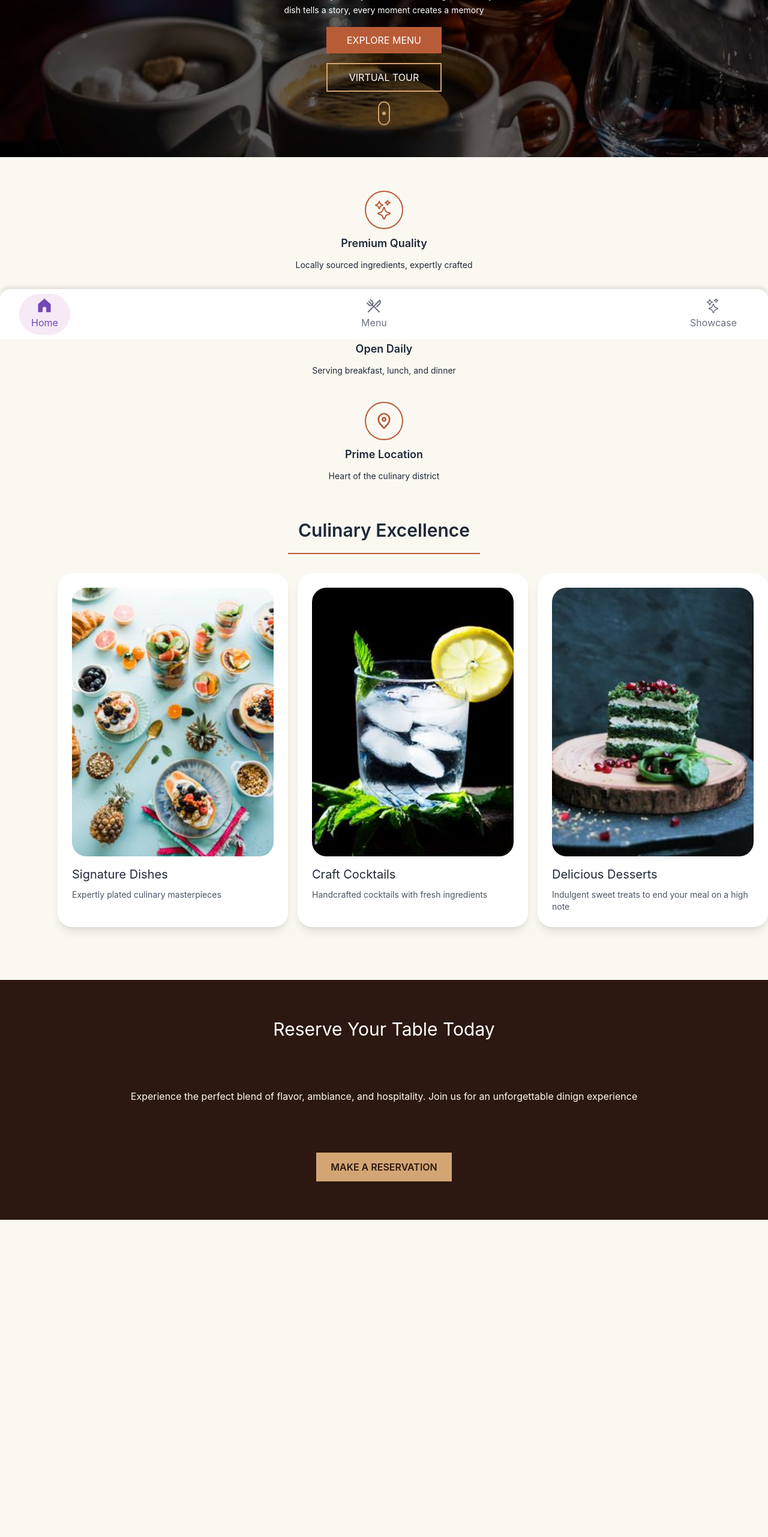
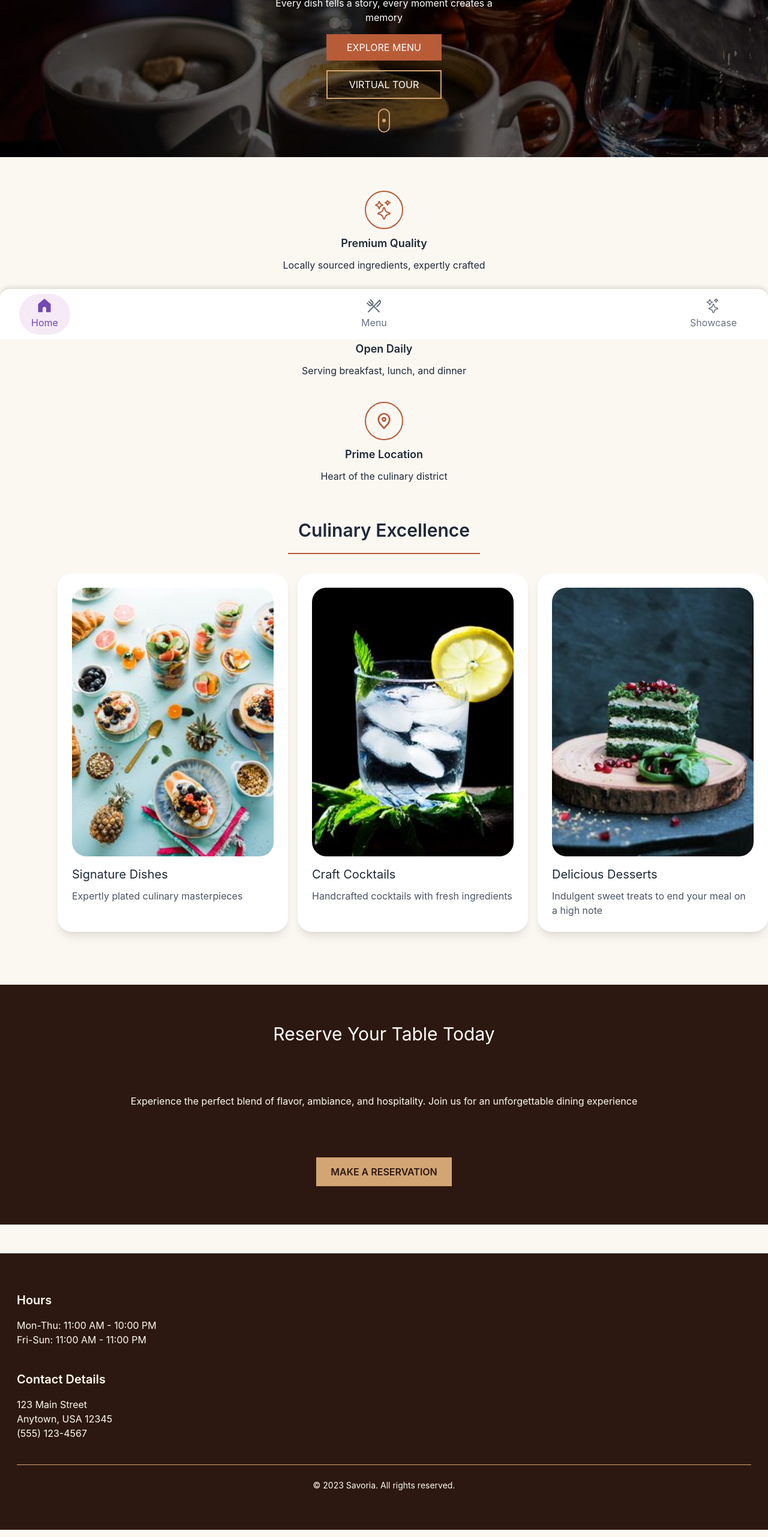
Before and after one commit to geraldmrls/savoria, a React (Vite) app: page / in a window 1280 px wide. Shown: the part 234-2797 px from the top of the page at 60% size. Before the commit the page ends 2408 px from the top, so only its background shows below. Built offline with nearby package versions, Linux system fonts and the light colour scheme.

Commit message:
Adding some details, fixing font sizes, family etc

```diff
--- /dev/null
+++ b/src/pages/Home/ContactInfo.tsx
@@ -0,0 +1,27 @@
+export function ContactInfo() {
+  return (
+    <div className="bg-brown-bg-dark mt-12 text-amber-50 py-16 px-7">
+      {/* hours info */}
+      <div>
+        <h4 className="mb-4 text-lg sm:text-xl font-semibold">Hours</h4>
+        <p className="text-sm sm:text-base">Mon-Thu: 11:00 AM - 10:00 PM</p>
+        <p className="text-sm sm:text-base">Fri-Sun: 11:00 AM - 11:00 PM</p>
+      </div>
+
+      {/* contact details */}
+      <div className="mt-10">
+        <h4 className="mb-4 text-lg sm:text-xl font-semibold">Contact Details</h4>
+        <p className="text-sm sm:text-base">123 Main Street</p>
+        <p className="text-sm sm:text-base">Anytown, USA 12345</p>
+        <p className="text-sm sm:text-base">(555) 123-4567</p>
+      </div>
+
+      {/* line */}
+      <div className="border-t border-yellow-border mx-auto mt-10"></div>
+
+        <footer>
+            <p className="text-center mt-6 text-xs sm:text-sm">&copy; 2023 Savoria. All rights reserved.</p>
+        </footer>
+    </div>
+  );
+}
--- a/src/pages/Home/ContentOnImage.tsx
+++ b/src/pages/Home/ContentOnImage.tsx
@@ -3,7 +3,7 @@ export function ContentOnImage() {
     <>
       {/* content on image */}
       <div className="relative z-10 py-6 flex flex-col items-center justify-center gap-4 px-4 h-100">
-        <h4 className="text-white text-center text-2xl font-semibold max-w-xl">
+        <h4 className="text-white text-center text-xl sm:text-2xl font-semibold max-w-xl">
           An Experience Worth Savoring
         </h4>
 
@@ -12,7 +12,7 @@ export function ContentOnImage() {
 
         {/* description */}
 
-        <p className="text-white max-w-[24rem] text-center text-sm leading-6">
+        <p className="text-white max-w-[22rem] sm:max-w-[24rem] text-center text-sm sm:text-base leading-6">
           Where culinary artistry meets timeless elegance. Every dish tells a
           story, every moment creates a memory
         </p>
--- a/src/pages/Home/CulinaryExcellence.tsx
+++ b/src/pages/Home/CulinaryExcellence.tsx
@@ -6,7 +6,7 @@ export function CulinaryExcellence() {
   return (
     <div className="bg-primary-bg mt-15">
       {/* title */}
-      <div className="pb-8 flex flex-col items-center gap-1 text-3xl">
+      <div className="pb-8 flex flex-col items-center gap-1 text-2xl sm:text-3xl">
         <h2 className="font-semibold text-center">Culinary Excellence</h2>
         {/* line */}
         <div className="border border-brown-bg mx-auto w-1/4 mt-4"></div>
@@ -17,8 +17,8 @@ export function CulinaryExcellence() {
         {/* signature dishes card */}
         <div className="snap-center shrink-0 w-[85vw] max-w-[24rem] flex flex-col rounded-3xl bg-white p-6 shadow-lg shadow-black/10">
           <img className="rounded-3xl object-cover" src={sigDishes} alt="water with ice" />
-          <h1 className="mt-4 text-xl">Signature Dishes</h1>
-          <p className="mt-2.5 text-gray-600 text-sm">
+          <h1 className="mt-4 text-lg sm:text-xl">Signature Dishes</h1>
+          <p className="mt-2.5 text-gray-600 text-sm sm:text-base">
             Expertly plated culinary masterpieces
           </p>
         </div>
@@ -26,8 +26,8 @@ export function CulinaryExcellence() {
         {/* cocktail */}
         <div className="snap-center shrink-0 w-[85vw] max-w-[24rem] flex flex-col rounded-3xl bg-white p-6 shadow-lg shadow-black/10">
           <img className="rounded-3xl object-cover" src={waterIceImage} alt="water with ice" />
-          <h1 className="mt-4 text-xl">Craft Cocktails</h1>
-          <p className="mt-2.5 text-gray-600 text-sm">
+          <h1 className="mt-4 text-lg sm:text-xl">Craft Cocktails</h1>
+          <p className="mt-2.5 text-gray-600 text-sm sm:text-base">
             Handcrafted cocktails with fresh ingredients
           </p>
         </div>
@@ -35,8 +35,8 @@ export function CulinaryExcellence() {
         {/* dessert */}
         <div className="snap-center shrink-0 w-[85vw] max-w-[24rem] flex flex-col rounded-3xl bg-white p-6 shadow-lg shadow-black/10">
           <img className="rounded-3xl object-cover" src={dessert} alt="water with ice" />
-          <h1 className="mt-4 text-xl">Delicious Desserts</h1>
-          <p className="mt-2.5 text-gray-600 text-sm">
+          <h1 className="mt-4 text-lg sm:text-xl">Delicious Desserts</h1>
+          <p className="mt-2.5 text-gray-600 text-sm sm:text-base">
             Indulgent sweet treats to end your meal on a high note
           </p>
         </div>
--- a/src/pages/Home/Home.tsx
+++ b/src/pages/Home/Home.tsx
@@ -4,6 +4,7 @@ import { ContentOnImage } from "./ContentOnImage.tsx";
 import { QualityInfo } from "./QualityInfo.tsx";
 import { CulinaryExcellence } from "./CulinaryExcellence.tsx";
 import { MakeReservationInfo } from "./MakeReservationInfo.tsx";
+import { ContactInfo } from "./ContactInfo.tsx";
 import { BottomNavBar } from "../../components/BottomNavBar/BottomNavBar.tsx";
 
 // image background
@@ -37,6 +38,8 @@ export function Home() {
       {/*Make reservation section  */}
       <MakeReservationInfo />
 
+      {/* contact info */}
+      <ContactInfo />
 
       {/* bottom nav bar */}
       <BottomNavBar />
--- a/src/pages/Home/MakeReservationInfo.tsx
+++ b/src/pages/Home/MakeReservationInfo.tsx
@@ -5,8 +5,8 @@ export function MakeReservationInfo() {
     return (
 
         <div className="bg-brown-bg-dark flex flex-col items-center justify-between gap-4 py-16 mt-12 px-7 h-100">
-            <h2 className="text-white text-3xl text-center">Reserve Your Table Today</h2>
-            <p className="text-amber-50 text-center">Experience the perfect blend of flavor, ambiance, and hospitality. Join us for an unforgettable dinign experience</p>
+            <h2 className="text-white text-2xl sm:text-3xl text-center">Reserve Your Table Today</h2>
+            <p className="text-amber-50 text-sm sm:text-base text-center">Experience the perfect blend of flavor, ambiance, and hospitality. Join us for an unforgettable dining experience</p>
 
             {/* make a reservation button */}
 
--- a/src/pages/Home/QualityInfo.tsx
+++ b/src/pages/Home/QualityInfo.tsx
@@ -15,8 +15,8 @@ export function QualityInfo() {
             <StarIcon className="h-8 w-8 stroke-brown-bg fill-white" />
           </div>
 
-          <p className="text-center mt-2.5 text-lg font-semibold">Premium Quality</p>
-          <p className="text-center mt-2.5 text-sm leading-6">
+          <p className="text-center mt-2.5 text-base sm:text-lg font-semibold">Premium Quality</p>
+          <p className="text-center mt-2.5 text-sm sm:text-base leading-6">
             Locally sourced ingredients, expertly crafted
           </p>
         </div>
@@ -27,8 +27,8 @@ export function QualityInfo() {
             <ClockIcon className="h-8 w-8 stroke-brown-bg fill-white" />
           </div>
 
-          <p className="text-center mt-2.5 text-lg font-semibold">Open Daily</p>
-          <p className="text-center mt-2.5 text-sm leading-6">
+          <p className="text-center mt-2.5 text-base sm:text-lg font-semibold">Open Daily</p>
+          <p className="text-center mt-2.5 text-sm sm:text-base leading-6">
             Serving breakfast, lunch, and dinner
           </p>
         </div>
@@ -40,8 +40,8 @@ export function QualityInfo() {
             <LocationIcon className="h-8 w-8 stroke-brown-bg fill-white" />
           </div>
 
-          <p className="text-center mt-2.5 text-lg font-semibold">Prime Location</p>
-          <p className="text-center mt-2.5 text-sm leading-6">Heart of the culinary district</p>
+          <p className="text-center mt-2.5 text-base sm:text-lg font-semibold">Prime Location</p>
+          <p className="text-center mt-2.5 text-sm sm:text-base leading-6">Heart of the culinary district</p>
         </div>
       </div>
     </>
```
